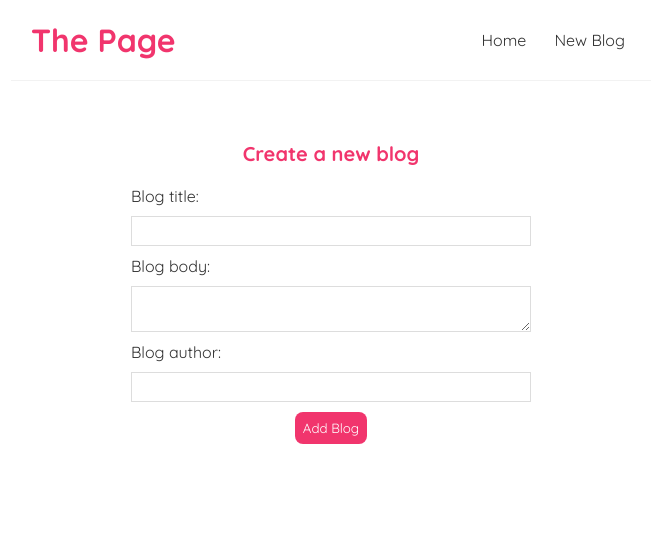
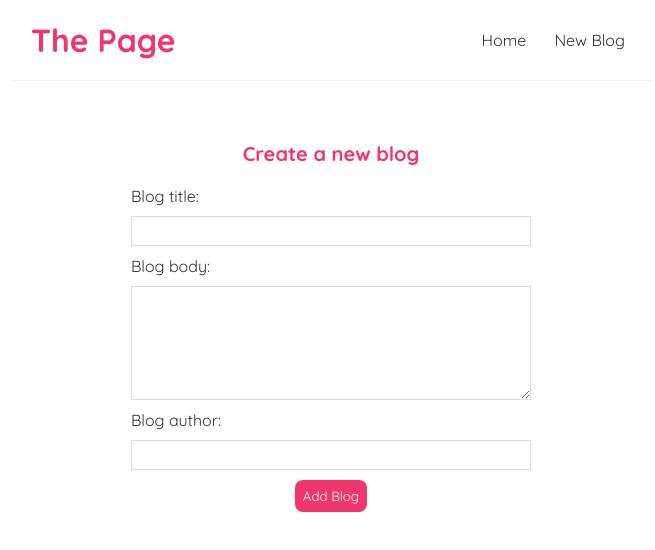
Before and after one commit to adhilbayya/react-blog-page, a React (Create React App) app in the folder app/: page /create in a window 1280 px wide. Shown: the top 550 px of the page, without its empty margins (309-964 px from the left). Built offline with nearby package versions, Linux system fonts and the light colour scheme.

Commit message:
small css changes

```diff
--- a/app/src/index.css
+++ b/app/src/index.css
@@ -77,12 +77,20 @@
   display: block;
 }
 
-.create input,
+.create input {
+  width: 100%;
+  box-sizing: border-box;
+  margin: 10px 0;
+  padding: 6px 10px;
+  display: block;
+  border: 1px solid #ddd;
+}
+
 .create textarea {
   width: 100%;
   box-sizing: border-box;
   margin: 10px 0;
-  padding: 6px 10px;
+  padding: 40px 10px;
   display: block;
   border: 1px solid #ddd;
 }
```
